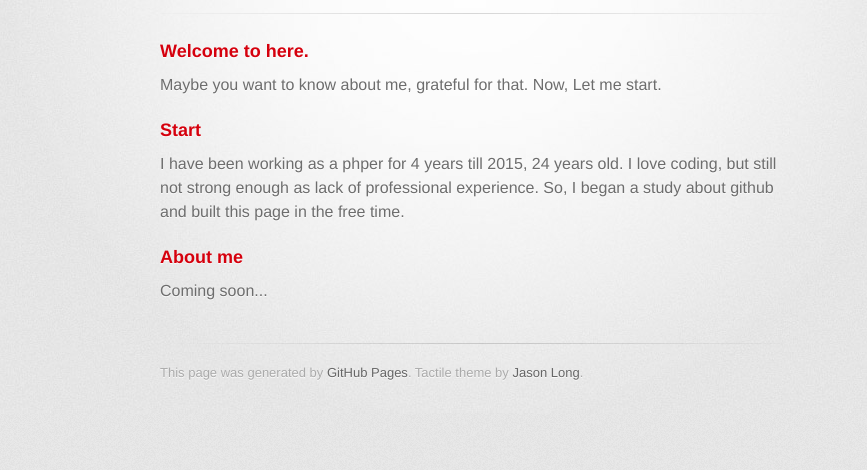
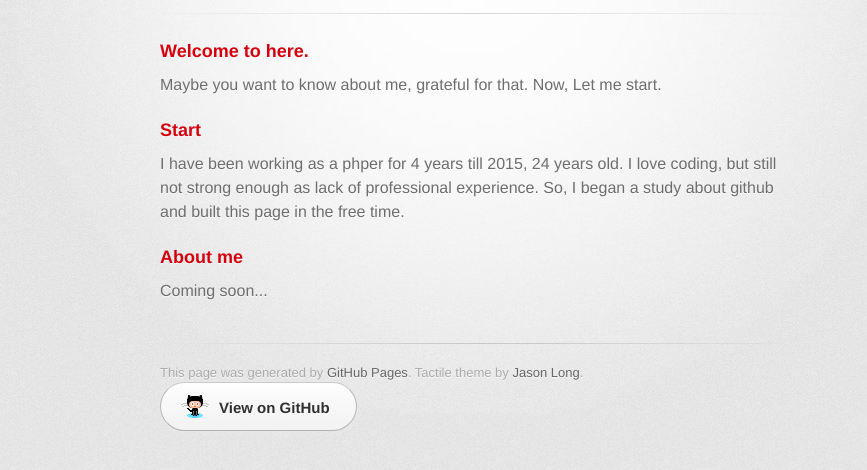
Before and after one commit to dying318/dying318.github.io, a plain HTML site: page index.html in a window 1280 px wide. Shown: the part 160-630 px from the top of the page, without its empty margins (170-1037 px from the left). Drawn offline with Linux system fonts and the light colour scheme; a web font is replaced by a local one.

Commit message:
new adjust

```diff
--- a/index.html
+++ b/index.html
@@ -1,5 +1,6 @@
 <!DOCTYPE html>
 <html>
+
 <head>
   <meta charset='utf-8'>
   <meta http-equiv="X-UA-Compatible" content="chrome=1">
@@ -16,42 +17,30 @@
 <body>
   <div id="container">
     <div class="inner">
-
       <header>
         <h1>My name is Yukun</h1>
         <h2>Life is beautiful</h2>
       </header>
-
-<!--         <section id="downloads" class="clearfix">
-          <a href="https://github.com/dying318" id="view-on-github" class="button"><span>View on GitHub</span></a>
-        </section>
- -->
       <hr>
-
       <section id="main_content">
         <h3>
 <a id="welcome-to-here" class="anchor" href="#welcome-to-here" aria-hidden="true"><span class="octicon octicon-link"></span></a>Welcome to here.</h3>
-
-<p>Maybe you want to know about me, grateful for that.
-Now, Let me start.</p>
-
+        <p>Maybe you want to know about me, grateful for that. Now, Let me start.</p>
         <h3>
 <a id="start" class="anchor" href="#start" aria-hidden="true"><span class="octicon octicon-link"></span></a>Start</h3>
-
         <p>I have been working as a phper for 4 years till 2015, 24 years old. I love coding, but still not strong enough as lack of professional experience. So, I began a study about github and built this page in the free time.</p>
-
         <h3>
 <a id="about-me" class="anchor" href="#about-me" aria-hidden="true"><span class="octicon octicon-link"></span></a>About me</h3>
-
         <p>Coming soon...</p>
       </section>
-
       <footer>
         This page was generated by <a href="https://pages.github.com">GitHub Pages</a>. Tactile theme by <a href="https://twitter.com/jasonlong">Jason Long</a>.
+        <section id="downloads" class="clearfix">
+          <a href="https://github.com/dying318" id="view-on-github" class="button button-xs"><span>View on GitHub</span></a>
+        </section>
       </footer>
-
-
     </div>
   </div>
 </body>
+
 </html>
```
Lines whose indentation alone changed are shown as unchanged.
